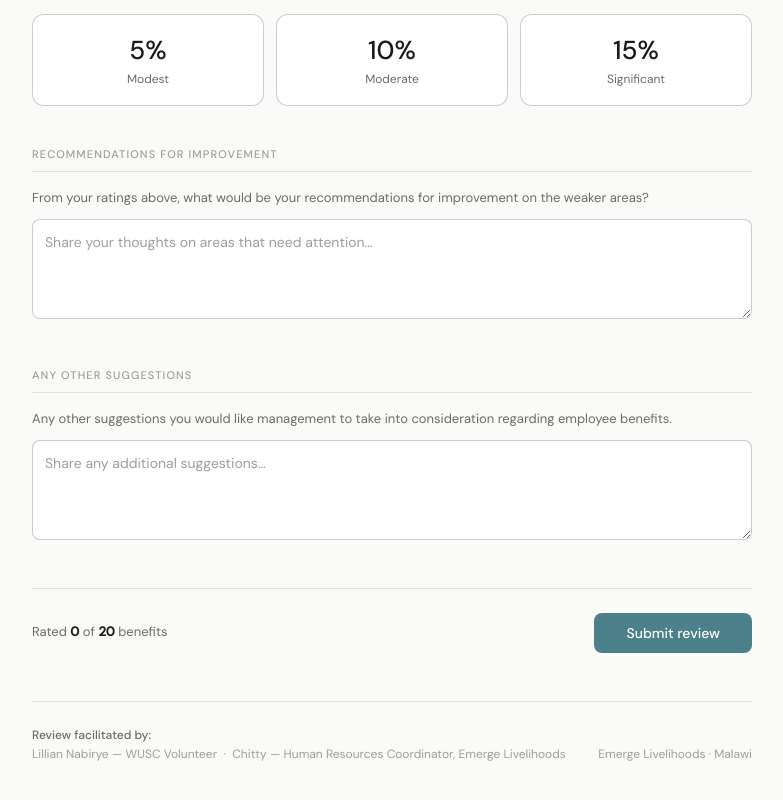
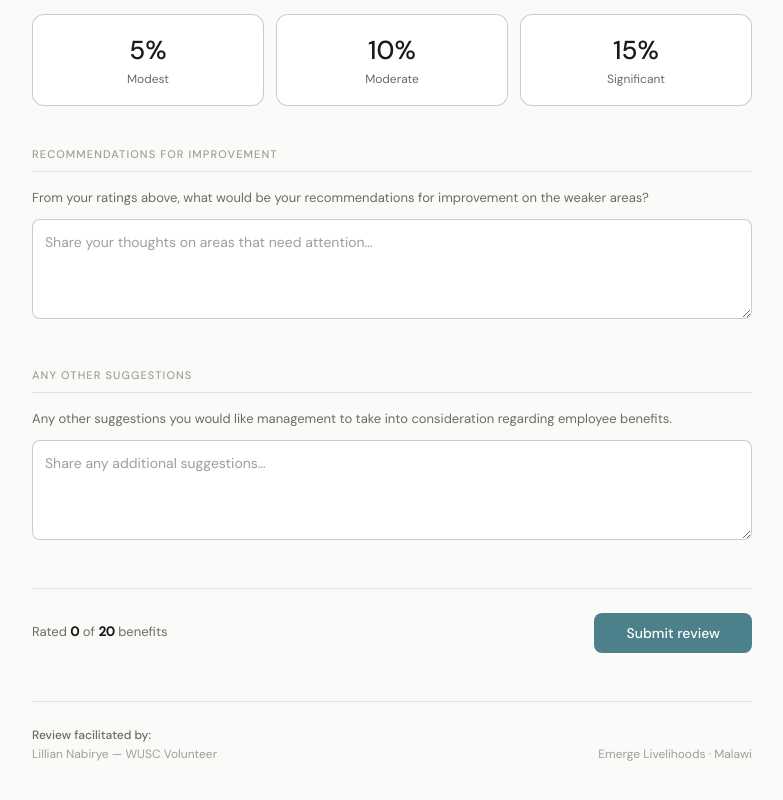
Before and after one commit to Gift1222/emerge-benefits-survey, a React (Vite) app: page / in a window 1280 px wide. Shown: the part 2352-3152 px from the top of the page, without its empty margins (248-1031 px from the left). Built offline with nearby package versions, Linux system fonts and the light colour scheme.

Commit message:
Removing Chitty

```diff
--- a/src/pages/SurveyForm.jsx
+++ b/src/pages/SurveyForm.jsx
@@ -410,7 +410,7 @@ export default function SurveyForm() {
         <div className="form-footer">
           <div className="footer-credit">
             <strong>Review facilitated by:</strong><br />
-            Lillian Nabirye — WUSC Volunteer &nbsp;·&nbsp; Chitty — Human Resources Coordinator, Emerge Livelihoods
+            Lillian Nabirye — WUSC Volunteer
           </div>
           <div>Emerge Livelihoods · Malawi</div>
         </div>
```
